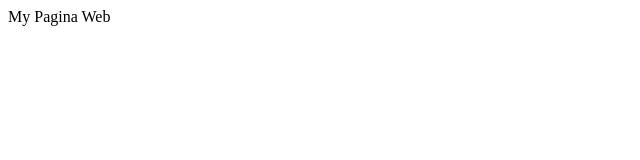
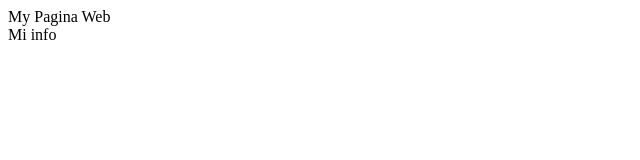
Before and after one commit to CarlPoliGran/CarlPoliGran.github.io, a plain HTML site: page index.html in a window 1280 px wide. Shown: the full height of the page, 0-640 px from the left. Drawn offline with Linux system fonts and the light colour scheme.

Commit message:
Test hosting and reporitory  test ok

```diff
--- a/index.html
+++ b/index.html
@@ -8,4 +8,7 @@
 <body>
     My Pagina Web
 </body>
+<footer>
+    Mi info
+</footer>
 </html>
```
